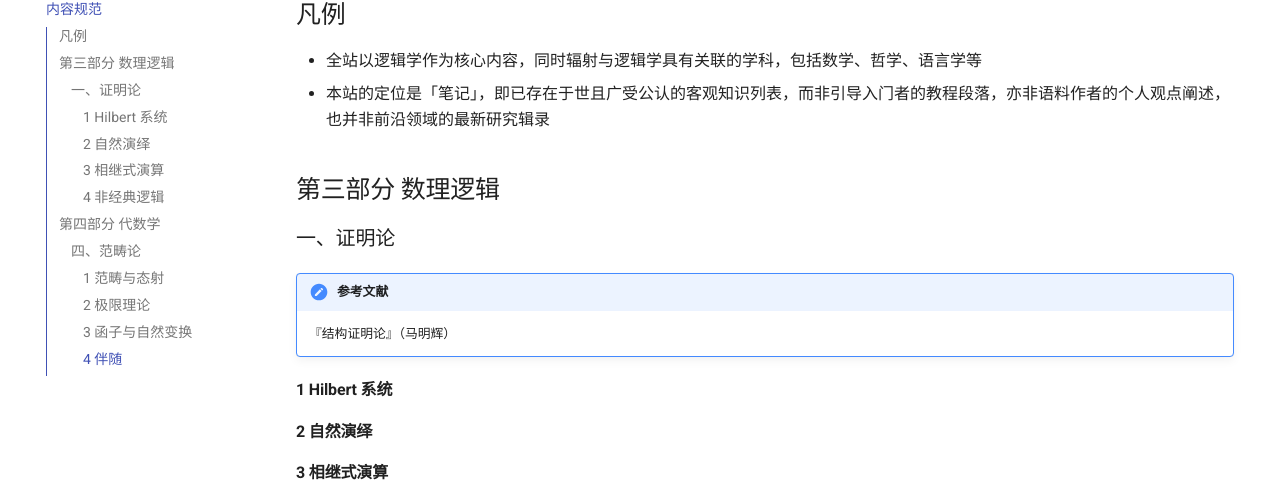
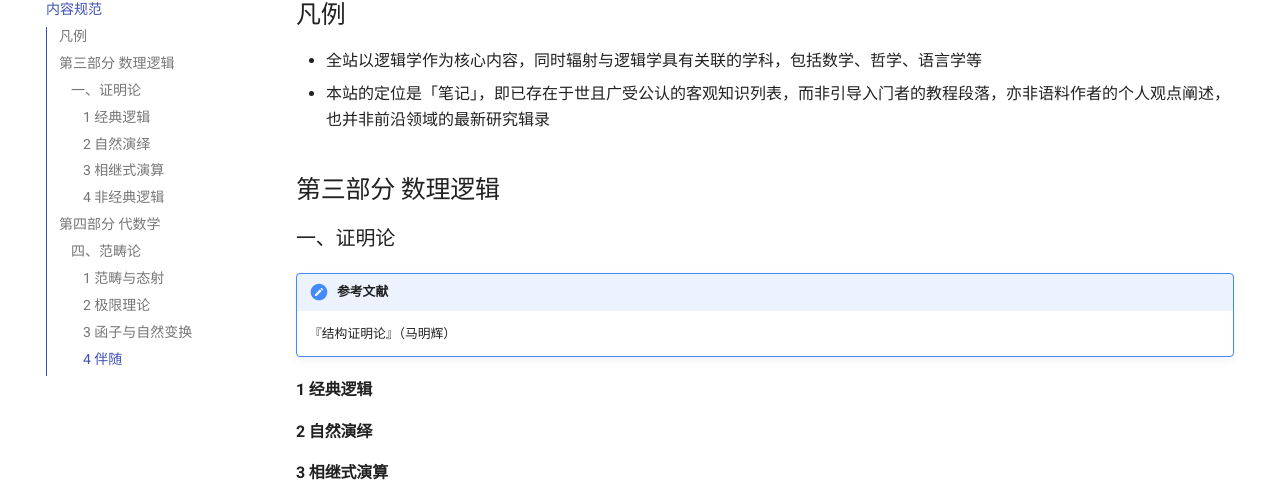
Before and after one commit to ShiinaHiiragi/note, an MkDocs documentation site: the page built from docs/intro/toc.md, in a window 1280 px wide and 1243 px high. Shown: the part 231-717 px from the top of the window. Built offline with MkDocs 1.6.1 and Material for MkDocs 9.7.7, drawn with Linux system fonts in a browser that asks for light colours; comment, search, counter and statistics services are not loaded.

Commit message:
change toc

```diff
--- a/docs/intro/toc.md
+++ b/docs/intro/toc.md
@@ -10,7 +10,7 @@
 !!! note "参考文献"
     『结构证明论』（马明辉）
 
-#### 1 Hilbert 系统
+#### 1 经典逻辑
 
 #### 2 自然演绎
 
```
